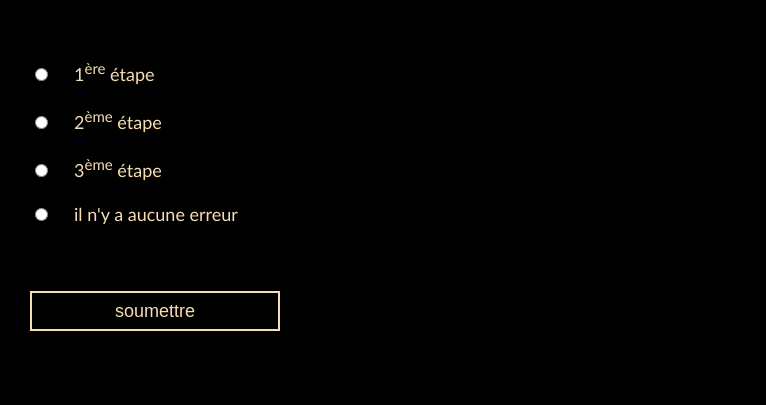
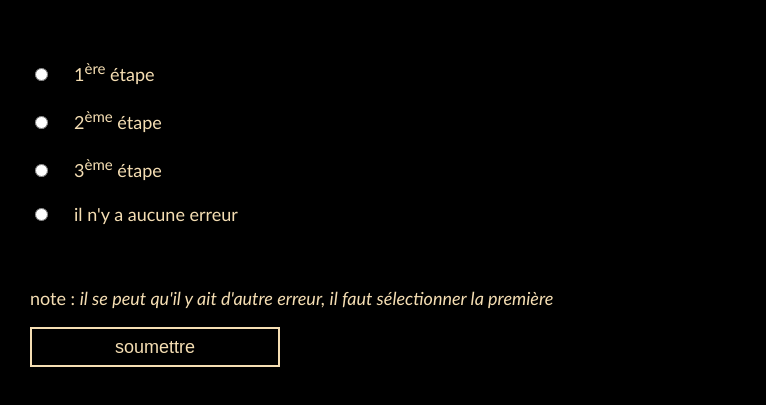
Before and after one commit to gabrielgaudreault/reduction-algebrique-trouver-erreur, a plain HTML site: page index.html in a window 1280 px wide. Both pictures are taken after a click on the button "commencer le défi". Shown: the part 543-948 px from the top of the page, without its empty margins (0-766 px from the left). Before the commit the page ends 918 px from the top, so only its background shows below. Drawn offline with Linux system fonts and the light colour scheme.

Commit message:
Add files via upload

```diff
--- a/index.html
+++ b/index.html
@@ -50,7 +50,7 @@
                 </table>
             </div>
             <div id="probleme2">
-                <table >
+                <table>
                     <tr>
                         <td></td>
                         <td><b>19x + 12 &nbsp;=&nbsp; 13x</b></td>
@@ -398,7 +398,8 @@
         <br><br>
         <input type="radio" name="choix" id="choixAucun" value="aucun">&nbsp;&nbsp;&nbsp;&nbsp;&nbsp;<label for="choixAucun" id="label4">il n'y a aucune erreur</label>
 
-        <br><br><br><br>
+        <br><br><br>
+        <p>note : <i>il se peut qu'il y ait d'autre erreur, il faut sélectionner la première</i></p>
         <input type="button" value="soumettre" id="boutonSoumettre">
         <br><br>
         </form>
```
